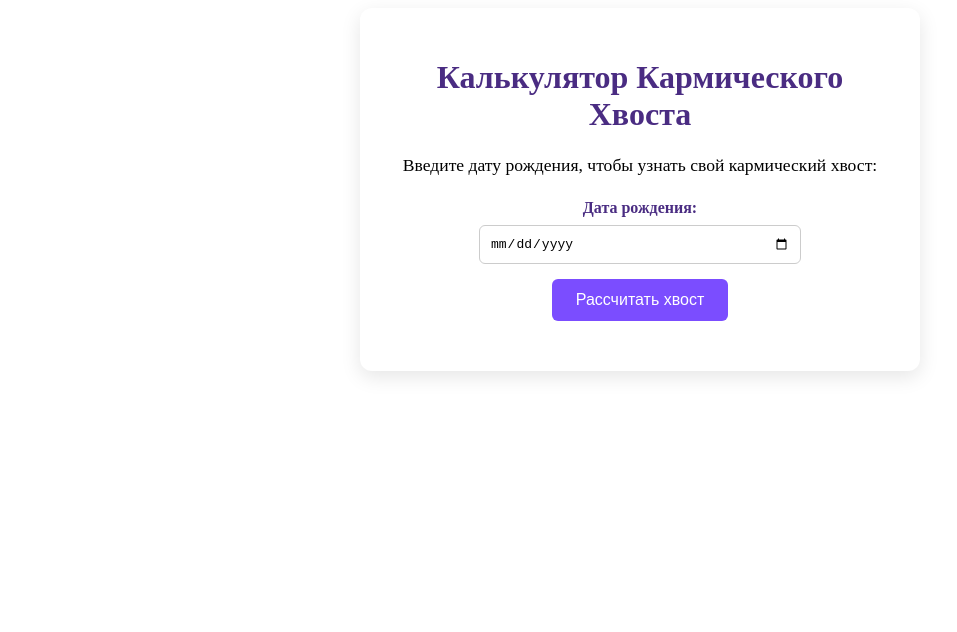
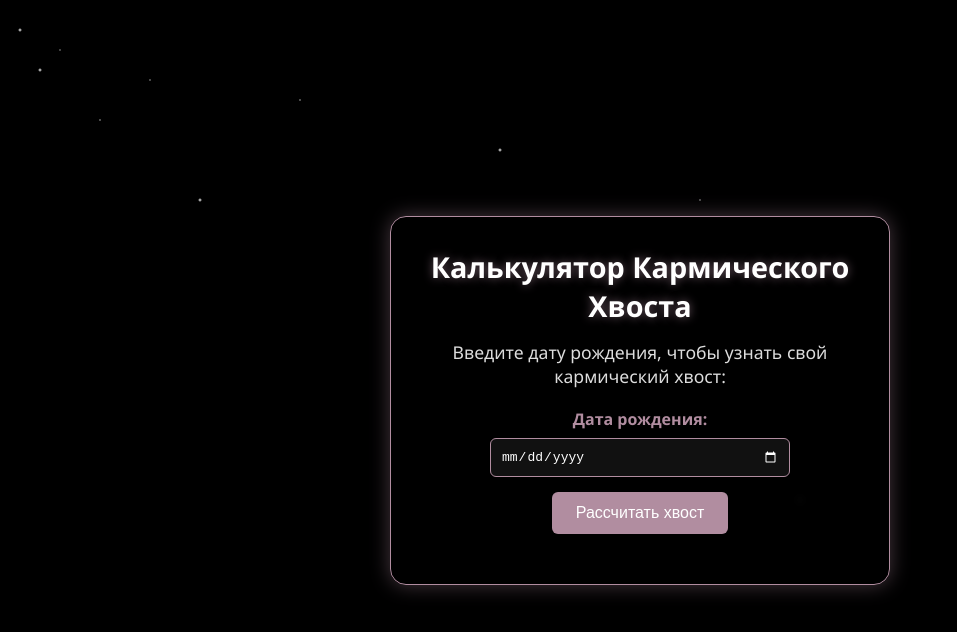
Before and after one commit to klimbatik/karmiccalculator, a plain HTML site: page index.html in a window 1280 px wide. Shown: the whole page, without its empty margins (0-957 px from the left). Drawn offline with Linux system fonts and the light colour scheme.

Commit message:
Update styles.css

```diff
--- a/styles.css
+++ b/styles.css
@@ -1,68 +1,90 @@
-<html lang="ru">
-<head>
-    <meta charset="UTF-8">
-    <meta name="viewport" content="width=device-width, initial-scale=1.0">
-    <title>Калькулятор Кармического Хвоста</title>
-    <link rel="stylesheet" href="styles.css">
-</head>
-<body>
-    <div class="container">
-        <h1>🔮 Калькулятор Кармического Хвоста</h1>
-        <p>Введите дату рождения, чтобы узнать свой кармический хвост:</p>
-        <form id="dateForm">
-            <label for="birthDate">Дата рождения:</label>
-            <input type="date" id="birthDate" name="birthDate" required>
-            <button type="submit">Рассчитать хвост</button>
-        </form>
-        <div id="result" style="display: none;">
-            <h2>Ваш кармический хвост:</h2>
-            <p id="karmicTailCode"></p>
-            <p id="karmicTailName"></p>
-            <p id="karmicTailDescription"></p>
-        </div>
-    </div>
-    <script src="script.js"></script>
-</body>
-</html>
+/* Обнуление */
+* {
+    margin: 0;
+    padding: 0;
+    box-sizing: border-box;
+}
 
-𝓔𝓵𝓮𝓷𝓪, [11.08.2025 15:25]
+/* Чёрный фон с мерцающими звёздами */
 body {
     font-family: 'Segoe UI', Tahoma, Geneva, Verdana, sans-serif;
-    background-color: #f8e6ff;
-    margin: 0;
-    padding: 0;
+    background-color: #000;
+    color: #fff;
+    min-height: 100vh;
     display: flex;
     justify-content: center;
     align-items: center;
-    min-height: 100vh;
-    color: #333;
+    overflow: hidden;
+    position: relative;
+    text-align: center;
 }
 
+/* Анимация звёзд */
+.stars {
+    position: fixed;
+    top: 0;
+    left: 0;
+    width: 100%;
+    height: 100%;
+    pointer-events: none;
+    z-index: -1;
+}
+
+.stars::before {
+    content: '';
+    position: absolute;
+    top: 0;
+    left: 0;
+    width: 100%;
+    height: 100%;
+    background-image:
+        radial-gradient(2px 2px at 20px 30px, #fff, transparent),
+        radial-gradient(2px 2px at 40px 70px, #fff, transparent),
+        radial-gradient(1px 1px at 60px 50px, #ddd, transparent),
+        radial-gradient(1px 1px at 100px 120px, #fff, transparent),
+        radial-gradient(1px 1px at 150px 80px, #eee, transparent),
+        radial-gradient(2px 2px at 200px 200px, #fff, transparent),
+        radial-gradient(1px 1px at 300px 100px, #fff, transparent),
+        radial-gradient(1px 1px at 400px 300px, #ddd, transparent),
+        radial-gradient(2px 2px at 500px 150px, #fff, transparent),
+        radial-gradient(1px 1px at 600px 400px, #fff, transparent),
+        radial-gradient(1px 1px at 700px 200px, #eee, transparent),
+        radial-gradient(2px 2px at 800px 500px, #fff, transparent);
+    background-repeat: repeat;
+    animation: twinkle 5s infinite alternate;
+}
+
+@keyframes twinkle {
+    0% { opacity: 0.3; }
+    100% { opacity: 1; }
+}
+
+/* Основной контейнер */
 .container {
-    text-align: center;
-    background: #ffffff;
+    background: rgba(0, 0, 0, 0.7);
     padding: 30px;
-    border-radius: 12px;
-    box-shadow: 0 6px 20px rgba(0, 0, 0, 0.1);
+    border-radius: 16px;
+    box-shadow: 0 0 20px rgba(177, 141, 160, 0.4);
     width: 90%;
     max-width: 500px;
-    margin: 0 auto; /* центрирует по горизонтали */
+    backdrop-filter: blur(5px);
+    border: 1px solid #b18da0;
 }
 
 h1 {
-    color: #4a2c82;
+    font-size: 1.8em;
+    color: #fff;
     margin-bottom: 15px;
-}
-
-h2 {
-    color: #5a3d8a;
+    text-shadow: 0 0 10px rgba(177, 141, 160, 0.6);
 }
 
 p {
     font-size: 1.1em;
-    line-height: 1.6;
+    color: #ddd;
+    margin-bottom: 20px;
 }
 
+/* Форма */
 form {
     margin: 20px 0;
 }
@@ -71,45 +93,56 @@ label {
     display: block;
     margin-bottom: 8px;
     font-weight: bold;
-    color: #4a2c82;
+    color: #b18da0;
 }
 
 input[type="date"] {
     padding: 10px;
     width: 80%;
     max-width: 300px;
-    border: 1px solid #ccc;
+    border: 1px solid #b18da0;
     border-radius: 6px;
+    background-color: #111;
+    color: #fff;
     font-size: 1em;
-    margin-bottom: 15px;
 }
 
+input[type="date"]::-webkit-calendar-picker-indicator {
+    filter: invert(1);
+}
+
+/* Кнопка */
 button {
+    margin-top: 15px;
     padding: 12px 24px;
-    background-color: #7b4dff;
+    background-color: #b18da0;
     color: white;
     border: none;
     border-radius: 6px;
     cursor: pointer;
     font-size: 1em;
-    transition: background 0.3s;
+    transition: all 0.3s ease;
 }
 
 button:hover {
-    background-color: #6a38e6;
+    background-color: #c9a3b8;
+    transform: scale(1.05);
 }
 
+/* Результат */
 #result {
     margin-top: 25px;
     padding: 20px;
-    background-color: #f0e6ff;
+    background: rgba(177, 141, 160, 0.2);
     border-radius: 10px;
-    border-left: 4px solid #7b4dff;
+    border-left: 3px solid #b18da0;
 }
 
-#karmicTailCode, #karmicTailName, #karmicTailDescription {
+#karmicTailCode,
+#karmicTailName,
+#karmicTailDescription {
     margin: 10px 0;
     font-size: 1.2em;
-    color: #333;
-
+    color: #fff;
+    word-wrap: break-word;
 }
```
